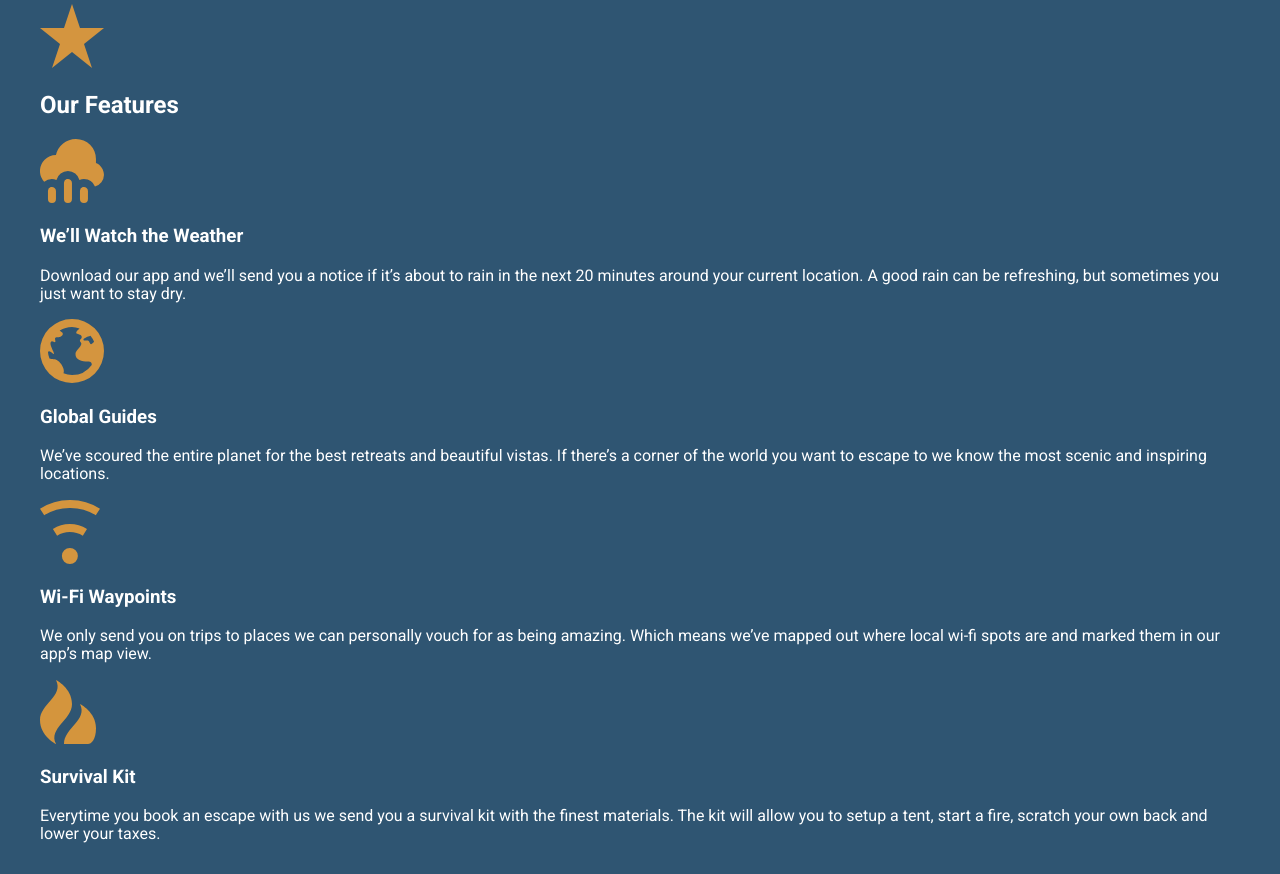
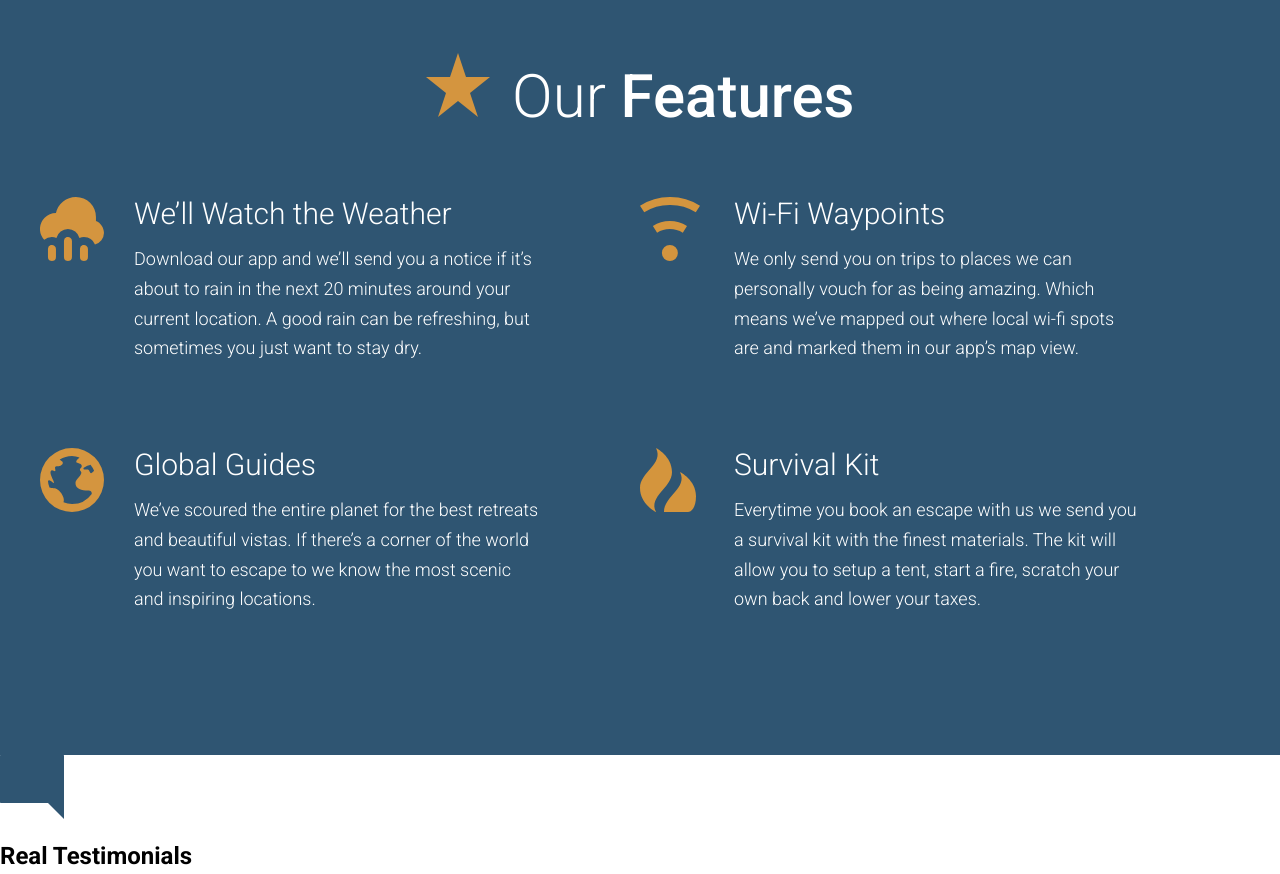
Before and after one commit to eroltutumlu/travelsite, a website: page app/index.html in a window 1280 px wide. Shown: the part 2281-3155 px from the top of the page. Drawn offline with Linux system fonts and the light colour scheme.

Commit message:
Completed the Our Features section.

```diff
--- /dev/null
+++ b/app/assets/styles/modules/_feature-item.css
@@ -0,0 +1,33 @@
+.feature-item {
+    position: relative;
+
+    padding-bottom: 2.5rem;
+
+    @mixin atSmall {
+        padding-left: 94px;
+    }
+
+    &__icon {
+        display: block;
+        margin: 0 auto;
+
+        @mixin atSmall {
+            position: absolute;
+            left: 0;
+        }
+    }
+
+    &__title {
+        font-size: 1.875rem;
+        font-weight: 300;
+        margin-bottom: .8rem;
+        margin-top: .7rem;
+        text-align: center;
+
+        @mixin atSmall {
+            text-align: left;
+            margin-top: 1rem;
+            font-size: 1.875rem;
+        }
+    }
+}
--- a/app/assets/styles/modules/_generic-content-container.css
+++ b/app/assets/styles/modules/_generic-content-container.css
@@ -1,7 +1,8 @@
 .generic-content-container {
     p {
+        font-weight:300;
         line-height: 1.65;
-        margin: 1.8rem 0;
+        margin: 0 0 1.8rem 0;
 
         @mixin atSmall {
             font-size: 1.125rem;
--- /dev/null
+++ b/app/assets/styles/modules/_section-title.css
@@ -0,0 +1,29 @@
+.section-title {
+    font-size: 2.55rem;
+    font-weight: 300;
+    text-align: center;
+
+    @mixin atSmall {
+        font-size: 3.75rem;
+    }
+
+    strong {
+        font-weight:500;
+    }
+
+    &__icon {
+
+        display: block;
+        margin-left: auto;
+        margin-right: auto;
+        margin-bottom: .6rem;
+
+        @mixin atSmall {
+            margin-right: .5rem;
+            margin-left: 0;
+            margin-bottom: 0;
+            display: inline-block;
+        }
+    }
+
+}
--- a/app/assets/styles/styles.css
+++ b/app/assets/styles/styles.css
@@ -8,4 +8,6 @@
 @import "modules/_page-section";
 @import "modules/_headline";
 @import "modules/_row";
-@import "modules/_generic-content-container"
+@import "modules/_generic-content-container";
+@import "modules/_section-title";
+@import "modules/_feature-item";
--- a/app/index.html
+++ b/app/index.html
@@ -71,24 +71,40 @@
 
   <div id="features" class="page-section page-section--blue">
     <div class="wrapper">
-        <img src="assets/images/icons/star.svg">
-        <h2>Our Features</h2>
 
-        <img src="assets/images/icons/rain.svg">
-        <h3>We&rsquo;ll Watch the Weather</h3>
-        <p>Download our app and we&rsquo;ll send you a notice if it&rsquo;s about to rain in the next 20 minutes around your current location. A good rain can be refreshing, but sometimes you just want to stay dry.</p>
+        <h2 class="section-title">
+            <img class="section-title__icon" src="assets/images/icons/star.svg">
+          Our <strong>Features</strong></h2>
 
-        <img src="assets/images/icons/globe.svg">
-        <h3>Global Guides</h3>
-        <p>We&rsquo;ve scoured the entire planet for the best retreats and beautiful vistas. If there&rsquo;s a corner of the world you want to escape to we know the most scenic and inspiring locations.</p>
 
-        <img src="assets/images/icons/wifi.svg">
-        <h3>Wi-Fi Waypoints</h3>
-        <p>We only send you on trips to places we can personally vouch for as being amazing. Which means we&rsquo;ve mapped out where local wi-fi spots are and marked them in our app&rsquo;s map view.</p>
+        <div class="row row--gutters-large generic-content-container">
+          <div class="row__medium-6">
+            <div class="feature-item">
+              <img class="feature-item__icon" src="assets/images/icons/rain.svg">
+              <h3 class="feature-item__title">We&rsquo;ll Watch the Weather</h3>
+              <p>Download our app and we&rsquo;ll send you a notice if it&rsquo;s about to rain in the next 20 minutes around your current location. A good rain can be refreshing, but sometimes you just want to stay dry.</p>
+            </div>
+            <div class="feature-item">
+              <img class="feature-item__icon" src="assets/images/icons/globe.svg">
+              <h3 class="feature-item__title">Global Guides</h3>
+              <p>We&rsquo;ve scoured the entire planet for the best retreats and beautiful vistas. If there&rsquo;s a corner of the world you want to escape to we know the most scenic and inspiring locations.</p>
+            </div>
+          </div>
+          <div class="row__medium-6">
+            <div class="feature-item">
+              <img class="feature-item__icon" src="assets/images/icons/wifi.svg">
+              <h3 class="feature-item__title">Wi-Fi Waypoints</h3>
+              <p>We only send you on trips to places we can personally vouch for as being amazing. Which means we&rsquo;ve mapped out where local wi-fi spots are and marked them in our app&rsquo;s map view.</p>
+            </div>
+            <div class="feature-item">
+              <img class="feature-item__icon" src="assets/images/icons/fire.svg">
+              <h3 class="feature-item__title">Survival Kit</h3>
+              <p>Everytime you book an escape with us we send you a survival kit with the finest materials. The kit will allow you to setup a tent, start a fire, scratch your own back and lower your taxes.</p>
+            </div>
 
-        <img src="assets/images/icons/fire.svg">
-        <h3>Survival Kit</h3>
-        <p>Everytime you book an escape with us we send you a survival kit with the finest materials. The kit will allow you to setup a tent, start a fire, scratch your own back and lower your taxes.</p>
+          </div>
+        </div>
+
     </div>
 
   </div>
--- a/app/temp/styles/styles.css
+++ b/app/temp/styles/styles.css
@@ -693,13 +693,23 @@ a {
         display:table;
     }
 
-.row--gutters > div{
-        padding-right: 65px;
-    }
+@media (min-width: 530px){
 
-.row--gutters {
-        margin-right: -65px;
-    }
+        .row--gutters-large {
+            padding-right: -100px;
+        }
+
+        .row--gutters-large > div{
+            padding-right: 100px;
+        }
+
+        .row--gutters > div{
+            padding-right: 65px;
+        }
+
+        .row--gutters {
+            padding-right: -65px;
+        }}
 
 @media(min-width: 800px){
         .row__medium-4 {
@@ -709,6 +719,11 @@ a {
 
         .row__medium-4--larger {
             width: 37%;
+        }
+
+        .row__medium-6 {
+            float: left;
+            width: 50%;
         }
 
         .row__medium-8 {
@@ -722,8 +737,9 @@ a {
         }}
 
 .generic-content-container p {
+        font-weight:300;
         line-height: 1.65;
-        margin: 1.8rem 0;
+        margin: 0 0 1.8rem 0;
     }
 
 @media (min-width: 530px){
@@ -735,3 +751,78 @@ a {
 .generic-content-container p a {
         font-weight: 700;
     }
+
+.section-title {
+    font-size: 2.55rem;
+    font-weight: 300;
+    text-align: center;
+
+}
+
+@media (min-width: 530px){
+
+.section-title {
+        font-size: 3.75rem
+
+}}
+
+.section-title strong {
+        font-weight:500;
+    }
+
+.section-title__icon {
+
+        display: block;
+        margin-left: auto;
+        margin-right: auto;
+        margin-bottom: .6rem;
+    }
+
+@media (min-width: 530px){
+
+.section-title__icon {
+            margin-right: .5rem;
+            margin-left: 0;
+            margin-bottom: 0;
+            display: inline-block
+    }}
+
+.feature-item {
+    position: relative;
+
+    padding-bottom: 2.5rem;
+}
+
+@media (min-width: 530px){
+
+.feature-item {
+        padding-left: 94px
+}}
+
+.feature-item__icon {
+        display: block;
+        margin: 0 auto;
+    }
+
+@media (min-width: 530px){
+
+.feature-item__icon {
+            position: absolute;
+            left: 0
+    }}
+
+.feature-item__title {
+        font-size: 1.875rem;
+        font-weight: 300;
+        margin-bottom: .8rem;
+        margin-top: .7rem;
+        text-align: center;
+    }
+
+@media (min-width: 530px){
+
+.feature-item__title {
+            text-align: left;
+            margin-top: 1rem;
+            font-size: 1.875rem
+    }}
```
Also changed, not shown: app/assets/styles/modules/_row.css (+25 -5 lines).
